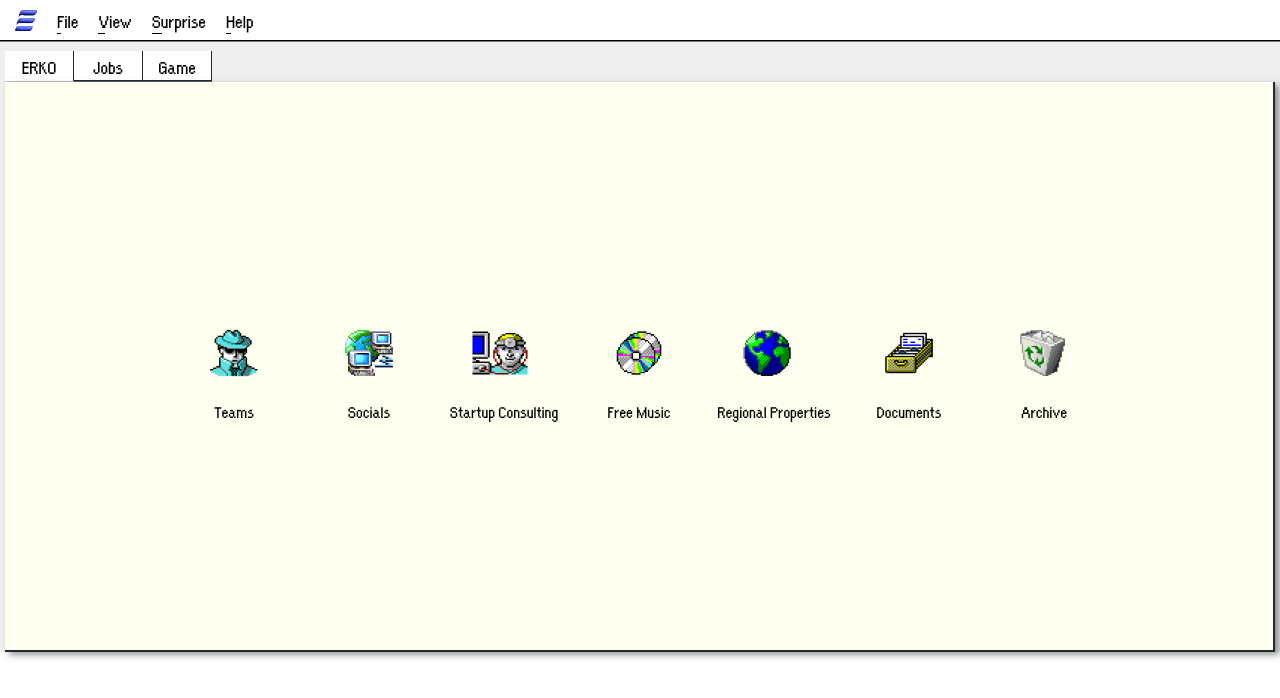
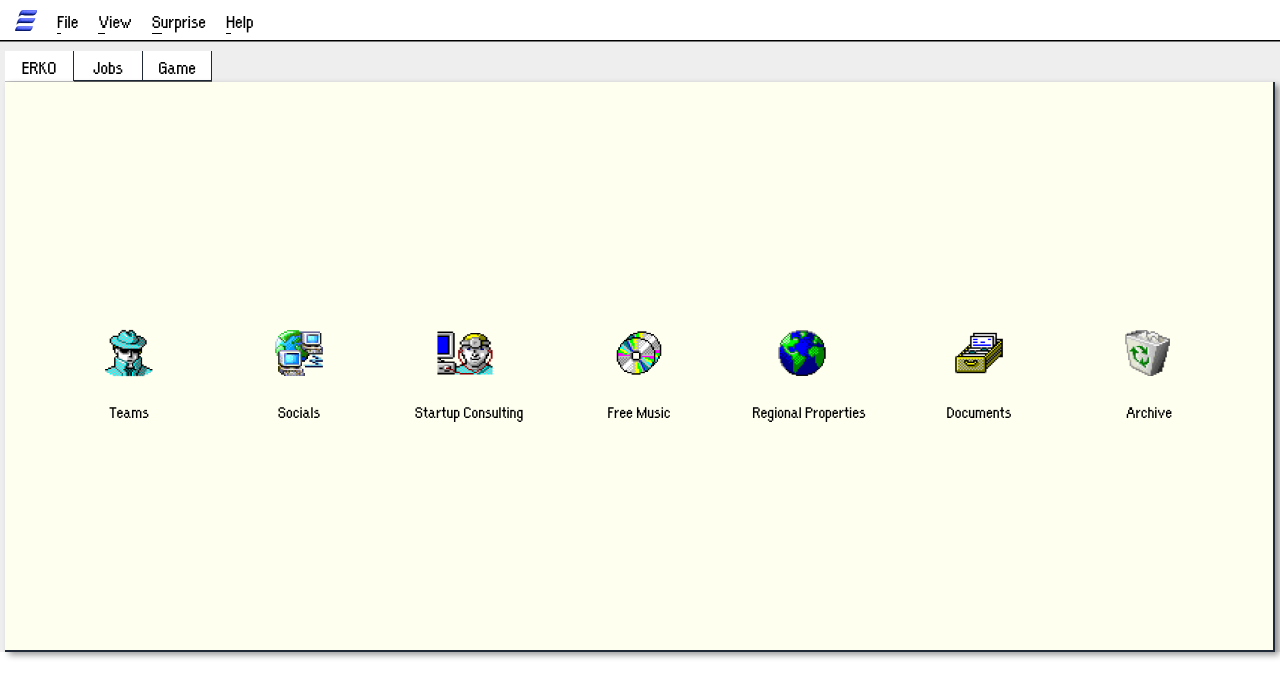
Before and after one commit to achiewe/project-erko-front, a Next.js app: page /erko in a window 1280 px wide. Shown: the top 698 px of the page. Built offline with nearby package versions, Linux system fonts and the light colour scheme.

Commit message:
add the responsive design size on the div

```diff
--- a/src/app/components/ErkoContainer/MainErkoContainer.tsx
+++ b/src/app/components/ErkoContainer/MainErkoContainer.tsx
@@ -12,7 +12,8 @@ import archivePng from "../../../../public/archive.png";
 export default function MainErkoContainer() {
   return (
     <div
-      className="flex mt-[1px] flex-row items-center justify-center w-full h-full h-sm:gap-[15px] h-sm:h-[570px] h-mm:h-[450px] h-mn:h-[300px] gap-y-[10px] flex-wrap gap-x-[50px] bg-[#FFFFF0]
+      className="flex mt-[1px] flex-row items-center justify-center w-full h-full h-sm:h-[570px] h-mm:h-[510px]
+      h-mn:h-[450px] h-mn:gap-y-[0px] h-mm:pt-[0px] gap-y-[10px] flex-wrap gap-x-[50px] bg-[#FFFFF0]
     border-r-2 border-b-2 border-gray-800 drop-shadow-[4px_3px_3px_rgba(0,0,0,0.40)] py-[20px] relative"
     >
       <OptionCardErko title="Teams" imageSrc={teamPng} link="/erko/team" />
--- a/src/app/components/ErkoContainer/OptionCardErko.tsx
+++ b/src/app/components/ErkoContainer/OptionCardErko.tsx
@@ -21,7 +21,7 @@ export default function OptionCardErko({
         <Image
           src={imageSrc}
           alt={title}
-          className="h-[120px] h-sm:h-[90px] h-sm:w-[100px]"
+          className="h-[110px] h-sm:h-[90px] h-sm:w-[100px] h-mm:h-[80px] h-mm:w-[90px]"
         />
         <h3 className="text-center text-[18px]">{title}</h3>
       </Link>
--- a/src/app/components/Loading/GifButtonDiv.tsx
+++ b/src/app/components/Loading/GifButtonDiv.tsx
@@ -16,12 +16,8 @@ function GifButtonDiv() {
       <Image src={LoadingGif} alt="loading gif" width={150} height={150} />
       <button
         onClick={() => {
-          console.log("Button clicked, waiting 3 seconds...");
-          setTimeout(() => {
-            console.log("Navigating to /erko");
-            dispatch(setIsLoading(true));
-            router.push("/erko");
-          }, 2000);
+          dispatch(setIsLoading(true));
+          router.push("/erko");
         }}
         className="bg-[#FFFFF0] border-r-2 border-b-2 border-gray-500 drop-shadow-[4px_3px_3px_rgba(0,0,0,0.40)]
         focus:drop-shadow-[4px_3px_3px_rgba(0,0,0,0.10)] border-solid flex justify-center items-center w-[85px] h-[24px] cursor-pointer"
--- /dev/null
+++ b/src/app/erko/team/page.tsx
@@ -0,0 +1,5 @@
+import React from "react";
+
+export default function page() {
+  return <div>team</div>;
+}
```
